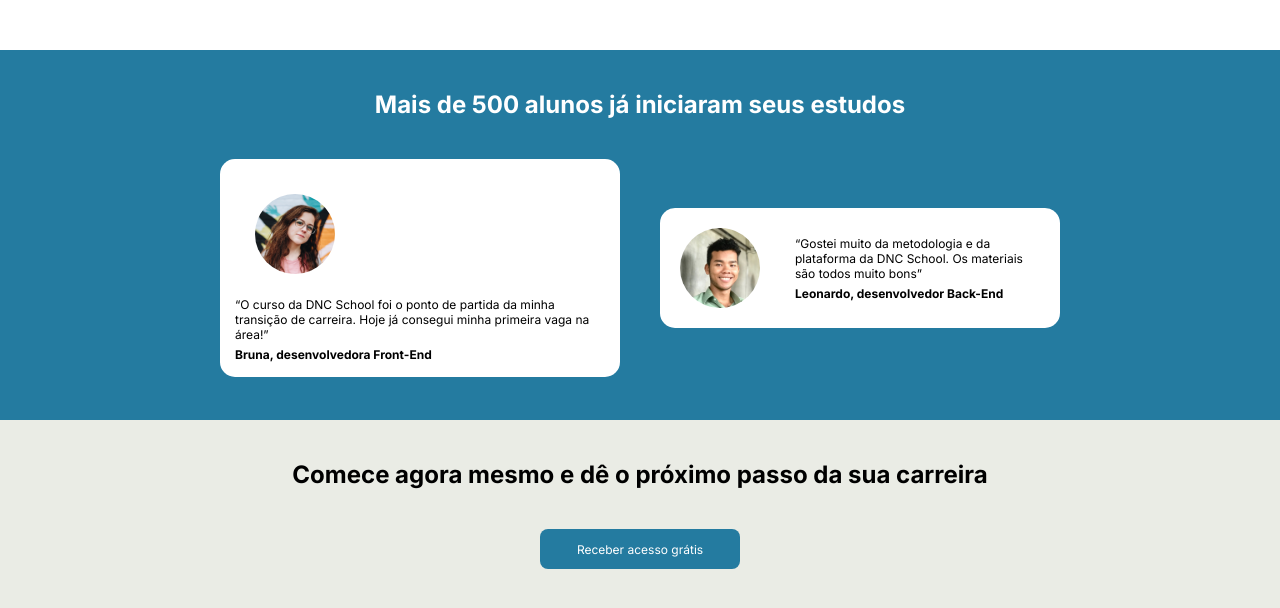
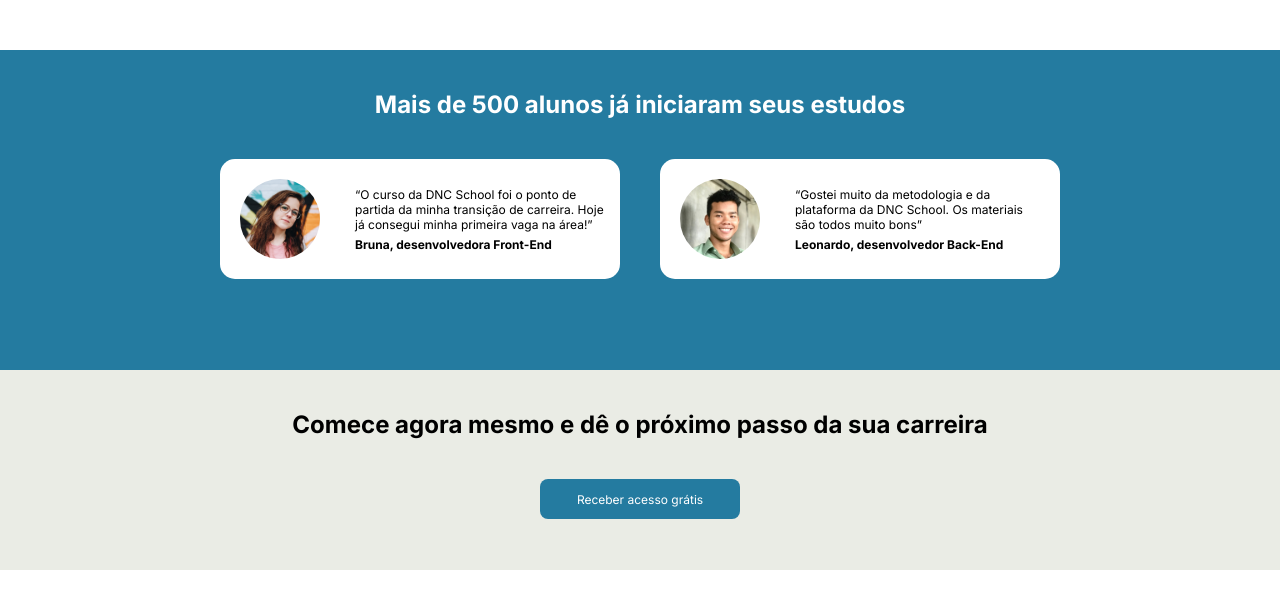
Before and after one commit to diogorochembach/Landing-Page-DNC, a plain HTML site: page index.html in a window 1280 px wide. Shown: the part 1092-1700 px from the top of the page. After the commit the page ends 1662 px from the top, so only its background shows below. Drawn offline with Linux system fonts and the light colour scheme.

Commit message:
Finalização stylo css

```diff
--- a/index.html
+++ b/index.html
@@ -82,9 +82,10 @@
       <div id="card-group">
 
         <div class="card">
+          <img class="card-img" src="./assets/images/Bruna.png" alt="">
             <div class="card-body">
-          <img class="card-img" src="./assets/images/Bruna.png" alt="">
-          <p>“O curso da DNC School foi o ponto de partida da minha transição de carreira. Hoje já consegui minha primeira vaga na área!”</p>
+                <p>“O curso da DNC School foi o ponto de partida da minha transição de carreira. Hoje já consegui minha primeira vaga na área!”
+                  </p>
                 <p class="nome-aluno">Bruna, desenvolvedora Front-End</p>
             </div>
           </div>
@@ -96,6 +97,7 @@
                 <p class="nome-aluno">Leonardo, desenvolvedor Back-End</p>
             </div>
         </div>
+
       </div>
 
     </section>
--- a/style.css
+++ b/style.css
@@ -103,7 +103,7 @@ iframe {
   background-color: #247ba0;
   text-align: center;
   padding-top: 20px;
-  height: 350px;
+  height: 300px;
 }
 
 #alunos h2 {
```
Lines whose indentation alone changed are shown as unchanged.
